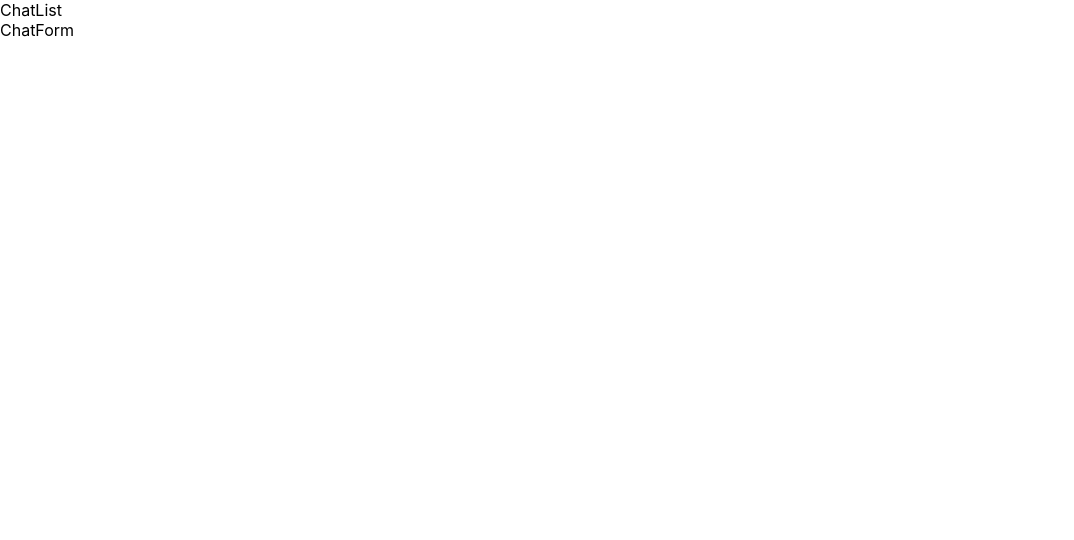
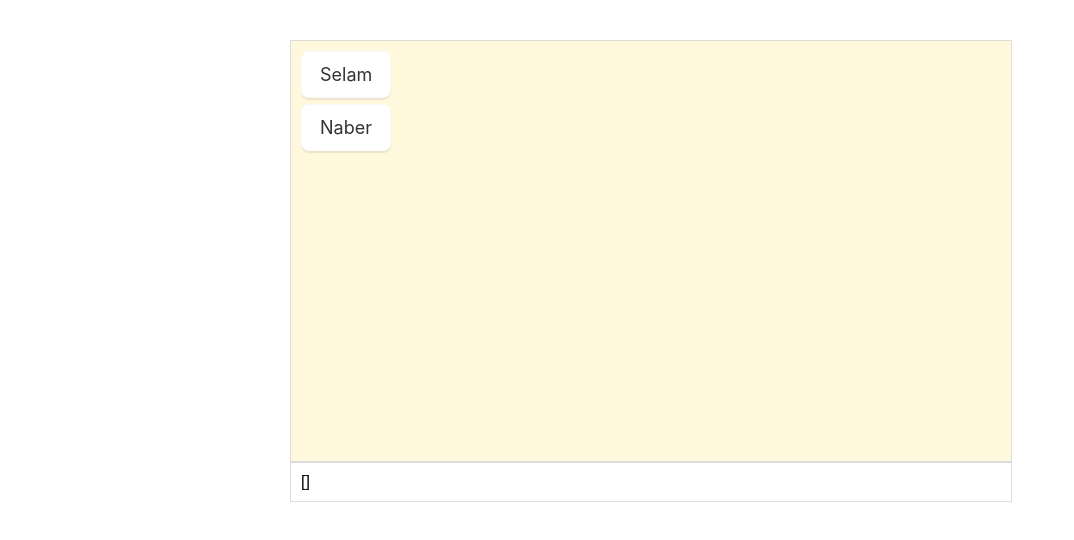
Before and after one commit to ihsansunman/realtime-chat-app, a React (Create React App) app: page / in a window 1280 px wide. Shown: the top 540 px of the page, without its empty margins (0-1074 px from the left). Built offline with nearby package versions, Linux system fonts and the light colour scheme.

Commit message:
Set Container

```diff
--- a/src/App.css
+++ b/src/App.css
@@ -1,38 +1,4 @@
 .App {
-  text-align: center;
+  width: 700px;
+  margin: 0 auto;
 }
-
-.App-logo {
-  height: 40vmin;
-  pointer-events: none;
-}
-
-@media (prefers-reduced-motion: no-preference) {
-  .App-logo {
-    animation: App-logo-spin infinite 20s linear;
-  }
-}
-
-.App-header {
-  background-color: #282c34;
-  min-height: 100vh;
-  display: flex;
-  flex-direction: column;
-  align-items: center;
-  justify-content: center;
-  font-size: calc(10px + 2vmin);
-  color: white;
-}
-
-.App-link {
-  color: #61dafb;
-}
-
-@keyframes App-logo-spin {
-  from {
-    transform: rotate(0deg);
-  }
-  to {
-    transform: rotate(360deg);
-  }
-}
--- a/src/Components/ChatForm.js
+++ b/src/Components/ChatForm.js
@@ -1,7 +1,22 @@
-import React from 'react'
+import { useState } from "react";
+import styles from "./styles.module.css";
 
 export default function ChatForm() {
+  const [message, setMessage] = useState("[]");
+  const handleSubmit=(e)=>{
+    e.preventDefault()
+
+  }
+
   return (
-    <div>ChatForm</div>
-  )
+    <div>
+      <form onSubmit={handleSubmit}>
+        <input
+          className={styles.textInput}
+          value={message}
+          onChange={(e) => setMessage(e.target.value)}
+        />
+      </form>
+    </div>
+  );
 }
--- /dev/null
+++ b/src/Components/ChatItem.js
@@ -0,0 +1,10 @@
+import React from 'react'
+import styles from "./styles.module.css"
+
+export default function ChatItem({item}) {
+  return (
+    <div className={styles.chatItem}>
+      {item.message}
+    </div>
+  )
+}
--- a/src/Components/ChatList.js
+++ b/src/Components/ChatList.js
@@ -1,7 +1,20 @@
-import React from 'react'
+import React from "react";
+import styles from "./styles.module.css";
+import { useChat } from "../Context/ChatContext";
+import ChatItem from "./ChatItem";
 
 export default function ChatList() {
+  const { messages } = useChat();
+
+  console.log(messages);
+
   return (
-    <div>ChatList</div>
-  )
+    <div className={styles.chatlist}>
+      <div>
+        {messages.map((item, key) => (
+          <ChatItem key={key} item={item} />
+        ))}
+      </div>
+    </div>
+  );
 }
--- a/src/Components/Container.js
+++ b/src/Components/Container.js
@@ -4,7 +4,7 @@ import ChatForm from "./ChatForm"
 
 export default function Container() {
   return (
-    <div>
+    <div className="App">
       <ChatList />
       <ChatForm />
     </div>
--- /dev/null
+++ b/src/Components/styles.module.css
@@ -0,0 +1,43 @@
+.chatlist {
+    border: solid 1px #ddd;
+    padding: 10px;
+    height: 400px;
+    width: 100%;
+    margin: 40px auto 0 auto;
+    background-color: cornsilk;
+    overflow: hidden;
+  }
+
+  .chatlist > div {
+    display: flex;
+    flex-direction: column;
+    height: 400px;
+    overflow: auto;
+  }
+
+  .textInput {
+    border: solid 1px #ddd;
+    padding: 10px;
+    width: 100%;
+    font-size: 16px;
+  }
+
+  .chatItem {
+    font-size: 18px;
+    color: #333;
+    border-radius: 8px;
+    background: #fff;
+    padding: 12px 18px;
+    border: 0.5px solid rgba(0, 0, 0, 0.02);
+    box-shadow: 0 2px 1px rgba(0, 0, 0, 0.08);
+    max-width: 70%;
+    display: inline-block;
+    text-align: left;
+    margin-bottom: 6px;
+    margin-right: auto;
+  }
+
+  .chatItem.right {
+    margin-right: 0;
+    margin-left: auto;
+  }
--- a/src/Context/ChatContext.js
+++ b/src/Context/ChatContext.js
@@ -1,17 +1,19 @@
-import { createContext, useState } from "react";
+import { createContext, useContext, useState } from "react";
 
-const ChatContext = createContext()
+const ChatContext = createContext();
 
-export const ChatProvider = ({children}) => {
-    const [messages, setMessages] = useState([])
+export const ChatProvider = ({ children }) => {
+  const [messages, setMessages] = useState([
+    { message: "Selam" },
+    { message: "Naber" },
+  ]);
 
-    const values={
+  const values = {
+    messages,
+    setMessages,
+  };
 
-        messages,
-        setMessages,
-    }
+  return <ChatContext.Provider value={values}>{children}</ChatContext.Provider>;
+};
 
-    return <ChatContext.Provider value={values}>{children}</ChatContext.Provider>
-}
-
-export default ChatContext;
+export const useChat = () => useContext(ChatContext)
```
